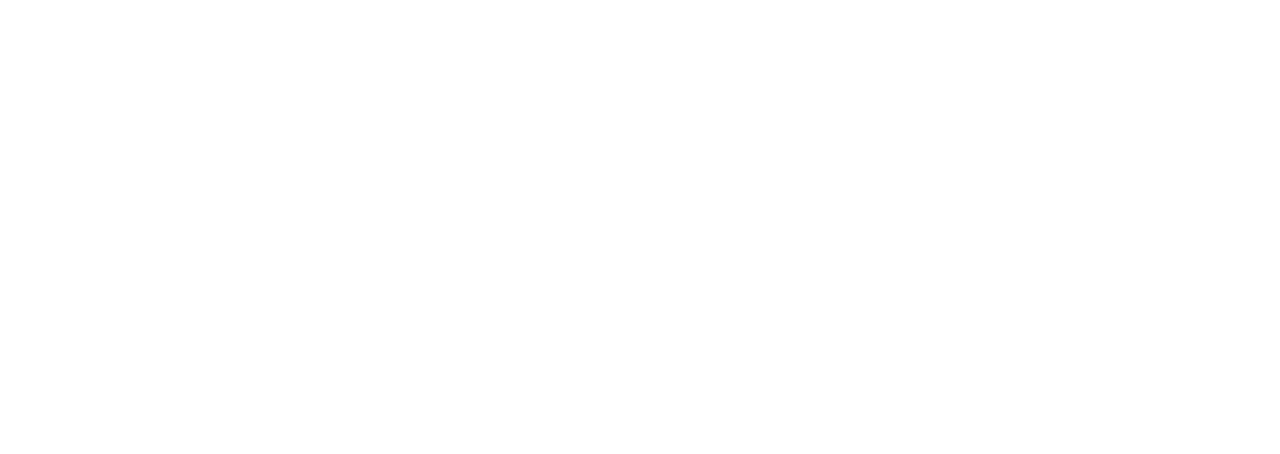
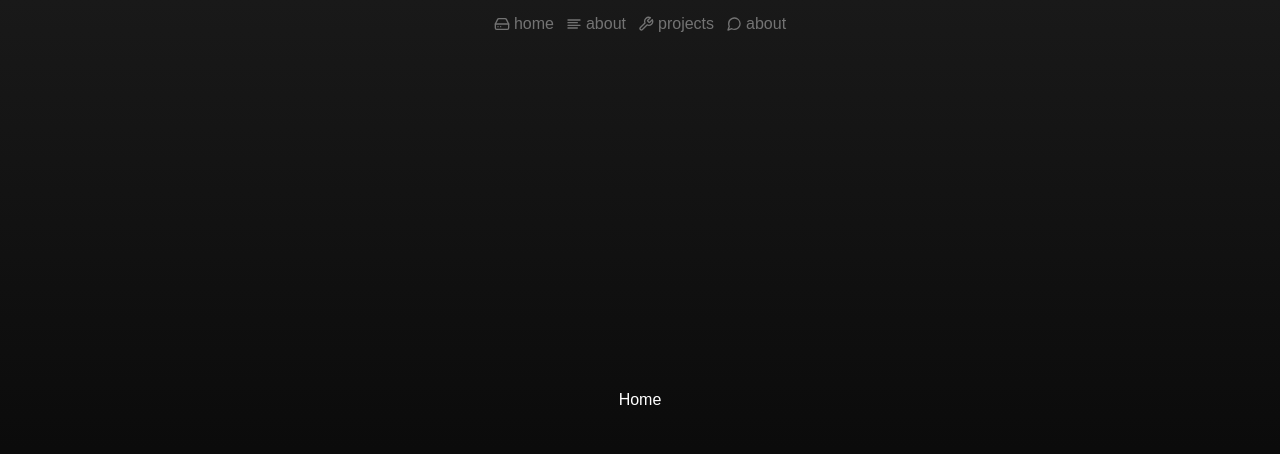
Before and after one commit to Drischdaan/drischdaan.dev, a Next.js app: page / in a window 1280 px wide. Shown: the top 454 px of the page. Built offline with nearby package versions, Linux system fonts and the light colour scheme; a web font is replaced by a local one.

Commit message:
chore: adds navigation bar and home section

```diff
--- /dev/null
+++ b/app/components/navigation/NavigationHeader.tsx
@@ -0,0 +1,40 @@
+'use client';
+
+import NavigationLink from "./NavigationLink";
+
+import { FiHardDrive, FiAlignLeft, FiTool, FiMessageCircle } from 'react-icons/fi';
+import { useEffect } from "react";
+
+export default function NavigationHeader() {
+  useEffect(() => {
+    const header = document.querySelector('#header');
+    if(header === null)
+      return;
+    const checkScroll = () => {
+      if (window.scrollY === 0)
+        header.classList.remove('dark-glass');
+      else
+        header.classList.add('dark-glass');
+    }
+    window.addEventListener("scroll", checkScroll);
+  });
+
+  return (
+    <div id='header' className='fixed top-0 left-0 w-full p-3 flex justify-center items-center transition-colors duration-300'>
+      <ul className='flex justify-center items-center gap-3'>
+        <li>
+          <NavigationLink icon={<FiHardDrive/>} name='home' elementId='#home' />
+        </li>
+        <li>
+          <NavigationLink icon={<FiAlignLeft/>} name='about' elementId='#about' />
+        </li>
+        <li>
+          <NavigationLink icon={<FiTool/>} name='projects' elementId='#projects' />
+        </li>
+        <li>
+          <NavigationLink icon={<FiMessageCircle/>} name='about' elementId='#about' />
+        </li>
+      </ul>
+    </div>
+  );
+}
--- /dev/null
+++ b/app/components/navigation/NavigationLink.tsx
@@ -0,0 +1,16 @@
+import { ReactElement } from "react";
+
+export interface INavigationLinkProps {
+  icon: ReactElement;
+  name: string;
+  elementId: string;
+}
+
+export default function NavigationLink(props: INavigationLinkProps) {
+  return (
+    <a href={props.elementId} className='flex justify-center items-center gap-1 text-neutral-500 hover:text-purple-400 hover:scale-105 transition-all duration-300'>
+      {props.icon}
+      {props.name}
+    </a>
+  );
+}
--- /dev/null
+++ b/app/components/sections/home/HomeSection.tsx
@@ -0,0 +1,7 @@
+export default function HomeSection() {
+  return (
+    <div className='w-screen h-screen flex justify-center items-center'>
+      <h1>Home</h1>
+    </div>
+  );
+}
--- a/app/globals.scss
+++ b/app/globals.scss
@@ -1,4 +1,5 @@
 @import url('https://fonts.googleapis.com/css2?family=Sofia+Sans:ital,wght@0,100;0,200;0,300;0,400;0,500;0,600;0,700;0,800;0,900;1,100;1,200;1,300;1,400;1,500;1,600;1,700;1,800;1,900&display=swap');
+@import url('https://fonts.googleapis.com/css2?family=JetBrains+Mono:ital,wght@0,100;0,200;0,300;0,400;0,500;0,600;0,700;0,800;1,100;1,200;1,300;1,400;1,500;1,600;1,700;1,800&display=swap');
 
 @tailwind base;
 @tailwind components;
@@ -6,25 +7,42 @@
 
 :root {
   --font: 'Sofia Sans', sans-serif;
-  --font-mono: ui-monospace, Menlo, Monaco, 'Cascadia Mono', 'Segoe UI Mono',
-    'Roboto Mono', 'Oxygen Mono', 'Ubuntu Monospace', 'Source Code Pro',
-    'Fira Mono', 'Droid Sans Mono', 'Courier New', monospace;
+  --font-mono: 'JetBrains Mono', monospace;
 
   --foreground-rgb: 255, 255, 255;
   --background-start-rgb: 25, 25, 25;
   --background-end-rgb: 0, 0, 0;
 }
 
-* {
+html,
+body {
+  overflow-x: hidden;
+  scroll-behavior: smooth;
+
+  max-width: 100vw;
+  min-height: 100vh;
+
   box-sizing: border-box;
   padding: 0;
   margin: 0;
 }
 
-html,
 body {
-  max-width: 100vw;
-  overflow-x: hidden;
   font-family: var(--font);
-  scroll-behavior: smooth;
+  color: rgb(var(--foreground-rgb));
+  background: linear-gradient(to bottom, rgb(var(--background-start-rgb)), rgb(var(--background-end-rgb)));
 }
+
+.text-font-default {
+  font-family: var(--font);
+}
+
+.text-font-mono {
+  font-family: var(--font-mono);
+}
+
+.dark-glass {
+  backdrop-filter: blur(7px) saturate(180%);
+  -webkit-backdrop-filter: blur(7px) saturate(180%);
+  background-color: rgba(33, 33, 33, 0.75);
+}
--- a/app/page.tsx
+++ b/app/page.tsx
@@ -1,7 +1,14 @@
+import NavigationHeader from './components/navigation/NavigationHeader';
+import HomeSection from './components/sections/home/HomeSection';
+import './globals.scss';
+
 export default function Home() {
   return (
     <div className='w-full h-full'>
+      <NavigationHeader/>
 
+      {/* Sections */}
+      <HomeSection/>
     </div>
   );
 }
```
